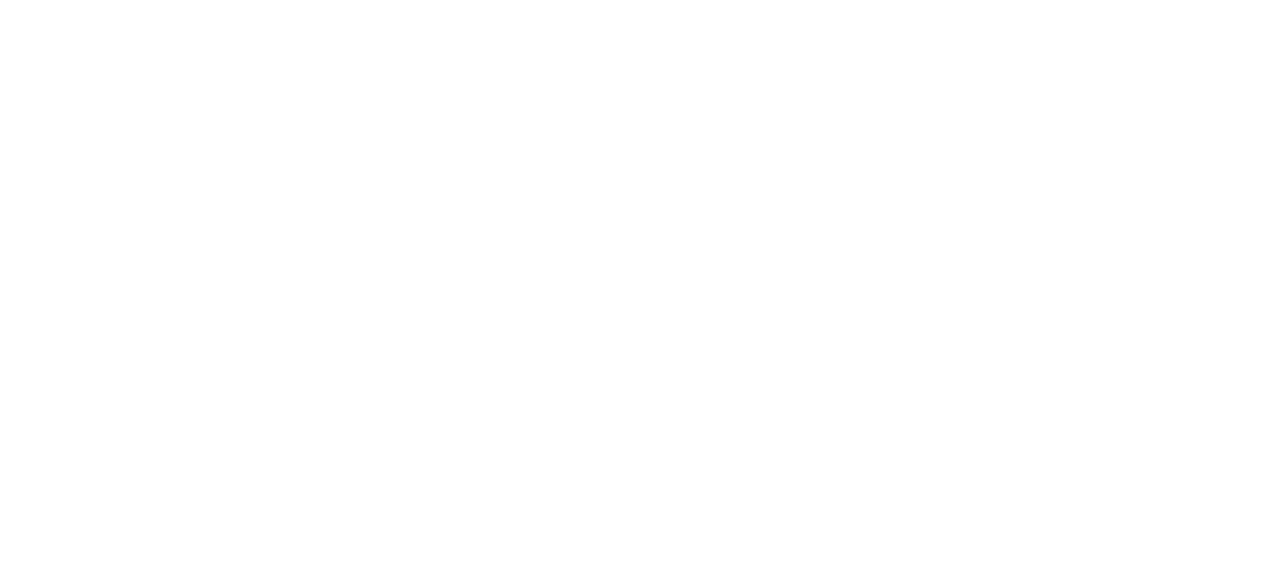
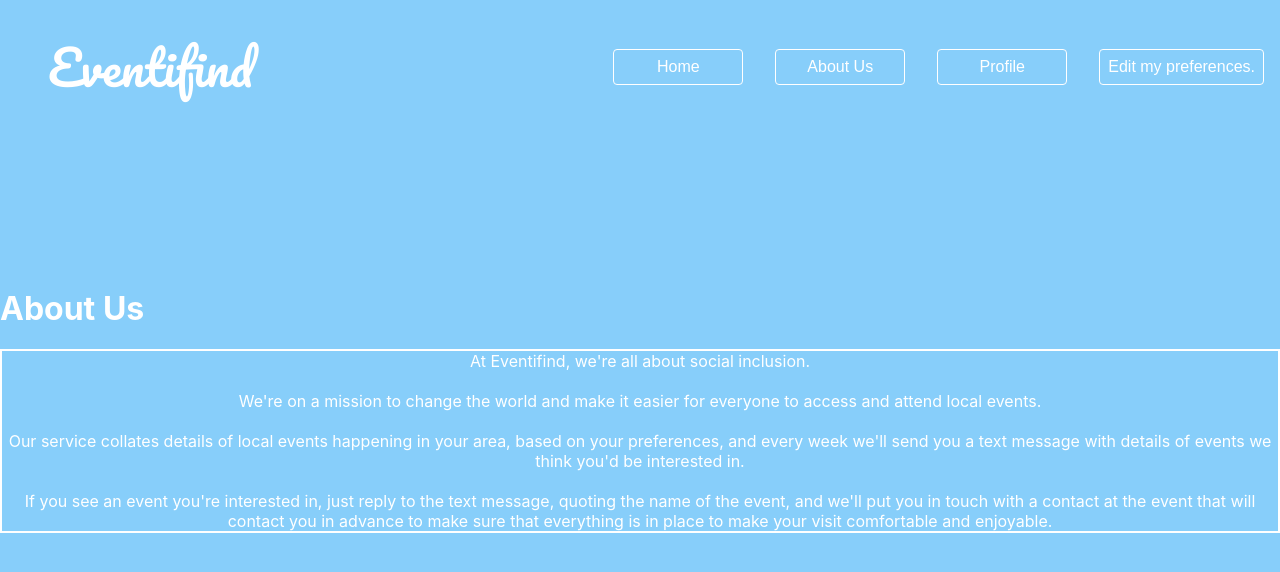
Before and after one commit to Nevnet99/Hack100, a React (Create React App) app: page /AboutUs in a window 1280 px wide. Shown: the top 572 px of the page. Built offline with nearby package versions, Linux system fonts and the light colour scheme.

Commit message:
work on about us

```diff
--- a/src/App.jsx
+++ b/src/App.jsx
@@ -3,6 +3,7 @@ import "./styles/App.css";
 import MainPage from "./components/MainPage";
 import Navbar from "./components/Navbar";
 import ProfilePage from "./components/ProfilePage";
+import AboutUs from "./components/AboutUs";
 
 import { Switch, Route } from "react-router-dom";
 import Signup from "./components/Signup";
@@ -25,6 +26,9 @@ function App() {
         <Route exact path="/ProfilePage">
           <ProfilePage />
         </Route>
+        <Route exact path="/AboutUs">
+          <AboutUs />
+        </Route>
       </Switch>
     </div>
   );
--- /dev/null
+++ b/src/components/AboutUs.jsx
@@ -0,0 +1,21 @@
+import React from "react";
+import "../styles/AboutUs.css";
+
+
+function AboutUs() {
+    return (
+<div className="background">
+<h1 className="title"> About Us </h1>
+        <p1 className="paragraph">
+At Eventifind, we're all about social inclusion.
+<br /><br />
+We're on a mission to change the world and make it easier for everyone to access and attend local events.
+<br /><br />
+Our service collates details of local events happening in your area, based on your preferences, and every week we'll send you a text message with details of events we think you'd be interested in.
+<br /><br />
+If you see an event you're interested in, just reply to the text message, quoting the name of the event, and we'll put you in touch with a contact at the event that will contact you in advance to make sure that everything is in place to make your visit comfortable and enjoyable.
+</p1>
+ </div>
+
+    )};
+export default AboutUs;
--- a/src/components/Navbar.jsx
+++ b/src/components/Navbar.jsx
@@ -9,6 +9,9 @@ function Navbar() {
       <div className="ListOfButtons">
         <Link to="/">
           <button className="custom-button"> Home </button>
+        </Link>
+        <Link to="/AboutUs">
+          <button className="custom-button"> About Us </button>
         </Link>
         <Link to="/ProfilePage">
           <button className="custom-button"> Profile </button>
--- /dev/null
+++ b/src/styles/AboutUs.css
@@ -0,0 +1,23 @@
+.background {
+    background-color: lightskyblue;
+    background-repeat: none;
+    background-size: cover;
+    height: auto;
+    min-height: 100vh;
+    width: 100%;
+    position: absolute;
+    top: 0px;
+    display: flex;
+    justify-content: center;
+    align-items: left;
+    flex-direction: column;
+}
+.title {
+    color: white;
+}
+.paragraph {
+    color: white;
+    text-align: center;
+    border-style: solid;
+    border-width: 2px;
+}
```
